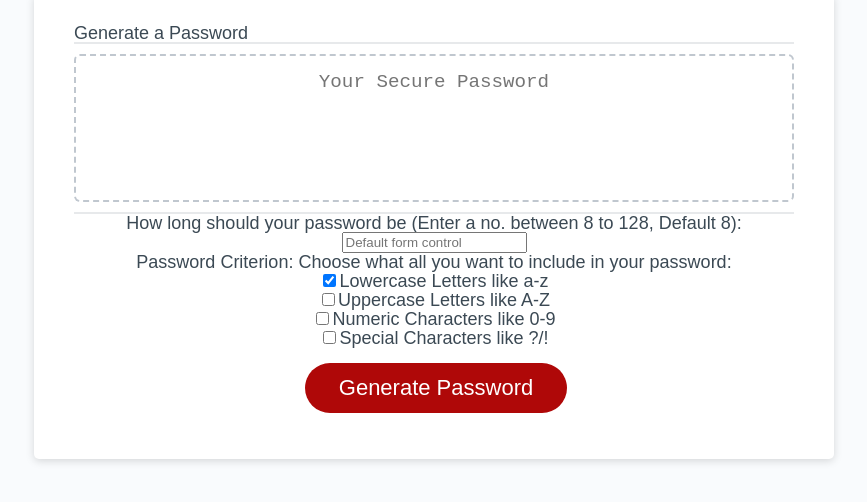
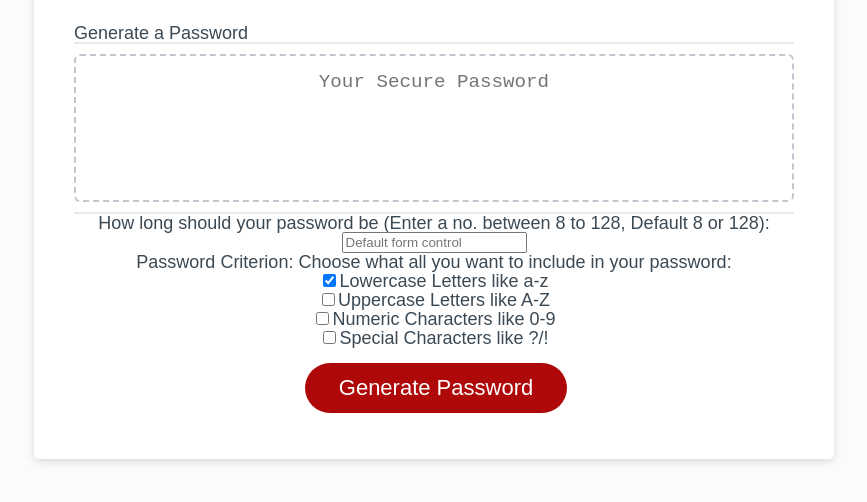
Before and after one commit to ishabali/IB-Homework3-Password-Generator, a plain HTML site: page index.html in a window 1280 px wide. Shown: the part 126-628 px from the top of the page, without its empty margins (206-1073 px from the left). Drawn offline with Linux system fonts and the light colour scheme.

Commit message:
Default Length Limits text changed on screen

```diff
--- a/index.html
+++ b/index.html
@@ -32,7 +32,7 @@
           <div class="container">
             <!--  The form below contains four checkboxes. The first option is checked by default. -->
             <form >
-              <p>How long should your password be (Enter a no. between 8 to 128, Default 8): </p>
+              <p>How long should your password be (Enter a no. between 8 to 128, Default 8 or 128): </p>
                 <div class="form-group">
                 <input type="text" class="form-control" id = "len1" onchange="lengthFunction()" placeholder="Default form control" name="text1">
               </div>
```
